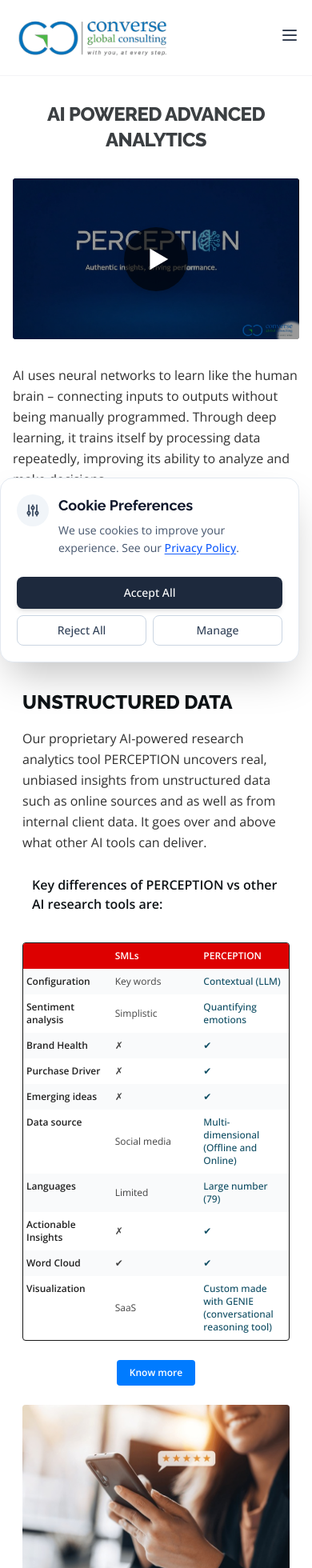
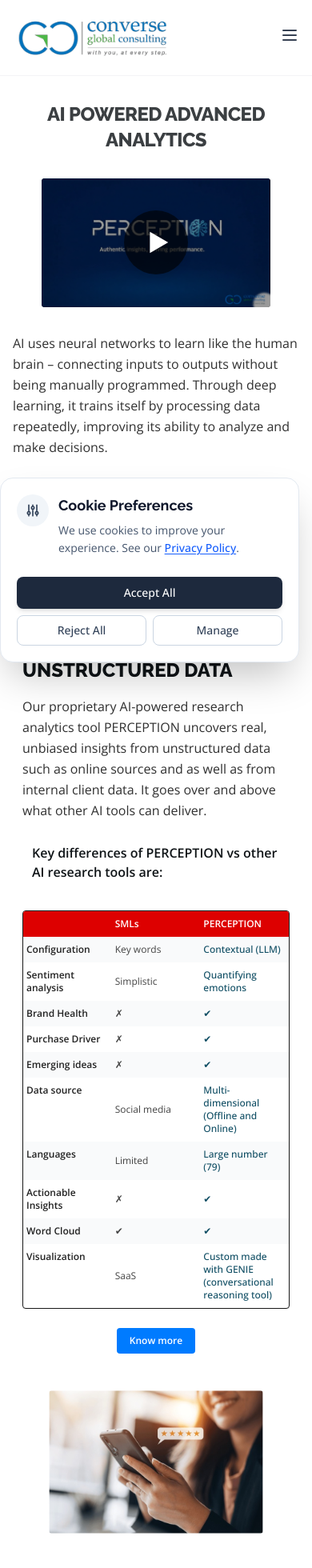
Before and after one commit to rishicds/converse, a Next.js app: page /perception in a window 390 px wide. Shown: the top 1960 px of the page at 80% size. Built offline with nearby package versions, Linux system fonts and the light colour scheme; grey boxes are pictures that could not be loaded.

Commit message:
feat: Add global image styling for perception images and update video embed in PerceptionOverview

```diff
--- a/src/app/globals.css
+++ b/src/app/globals.css
@@ -104,3 +104,36 @@
   /* Prevent children from growing/shrinking during load */
   flex: 0 0 auto;
 }
+
+/* Reduce specific Perception images by 20% and center them.
+   These rules are intentionally scoped to `.perception-global-img` so
+   other components' images are not affected. Use transform: scale(0.8)
+   so intrinsic layout is preserved; use display:block and margin:auto to center. */
+.perception-global-img,
+.perception-global-img img,
+.perception-global-img picture img,
+.perception-global-img figure img {
+  display: block;
+  margin-left: auto;
+  margin-right: auto;
+  transform: scale(0.8);
+  transform-origin: center center;
+}
+
+/* Next.js Image component renders an inline wrapper; target image-like wrappers and children
+   but only when the component/root has the perception-global-img class. */
+.perception-global-img > span > img[src],
+.perception-global-img > img[src] {
+  display: block;
+  margin-left: auto;
+  margin-right: auto;
+  transform: scale(0.8);
+  transform-origin: center center;
+}
+
+/* Utility: if a component wants original sizing, they can opt-out with .no-global-image-style */
+.no-global-image-style,
+.no-global-image-style img {
+  transform: none !important;
+  margin: 0 !important;
+}
--- a/src/components/Perception/PerceptionOverview.tsx
+++ b/src/components/Perception/PerceptionOverview.tsx
@@ -37,8 +37,8 @@
       <h1 className="text-2xl sm:text-3xl lg:text-4xl xl:text-5xl uppercase font-extrabold tracking-tight text-center text-[#3b3f42] mb-8 md:mb-12 font-raleway px-4 sm:px-0">
         AI Powered Advanced Analytics
       </h1>
-      <div className="w-full mb-8 md:mb-12 lg:mb-16">
-        <VideoEmbed videoId="pKGYXlf_BCo" />
+      <div className="w-[80%] mx-auto mb-8 md:mb-12 lg:mb-16">
+        <VideoEmbed videoId="wWkdi0OQTeE" />
       </div>
       <div className="text-base sm:text-lg lg:text-xl leading-relaxed font-inter text-[#303030] space-y-6 md:space-y-8 lg:space-y-10 max-w-5xl mx-auto">
         <p>
--- a/src/components/Perception/StructuredUnstructuredSection.tsx
+++ b/src/components/Perception/StructuredUnstructuredSection.tsx
@@ -91,7 +91,7 @@
               alt="Unstructured data visualization"
               width={IMAGE_WIDTH}
               height={IMAGE_HEIGHT}
-              className={`w-full max-w-[${IMAGE_MAX_WIDTH}] h-auto object-contain rounded`}
+              className={`perception-global-img w-full max-w-[${IMAGE_MAX_WIDTH}] h-auto object-contain rounded`}
               priority
               sizes={`(max-width: 640px) 100vw, (max-width: 1024px) 50vw, ${IMAGE_MAX_WIDTH}`}
             />
@@ -100,7 +100,7 @@
               alt="Unstructured data visualization"
               width={IMAGE_WIDTH}
               height={IMAGE_HEIGHT}
-              className={`w-full max-w-[${IMAGE_MAX_WIDTH}] pt-4 h-auto object-contain rounded`}
+              className={`perception-global-img w-full max-w-[${IMAGE_MAX_WIDTH}] pt-4 h-auto object-contain rounded`}
               priority
               sizes={`(max-width: 640px) 100vw, (max-width: 1024px) 50vw, ${IMAGE_MAX_WIDTH}`}
             />
@@ -153,7 +153,7 @@
               alt="Structured data visualization"
               width={IMAGE_WIDTH}
               height={IMAGE_HEIGHT}
-              className={`w-full max-w-[${IMAGE_MAX_WIDTH}] h-auto object-contain rounded`}
+              className={`perception-global-img w-full max-w-[${IMAGE_MAX_WIDTH}] h-auto object-contain rounded`}
               priority
               sizes={`(max-width: 640px) 100vw, (max-width: 1024px) 50vw, ${IMAGE_MAX_WIDTH}`}
             />
```
